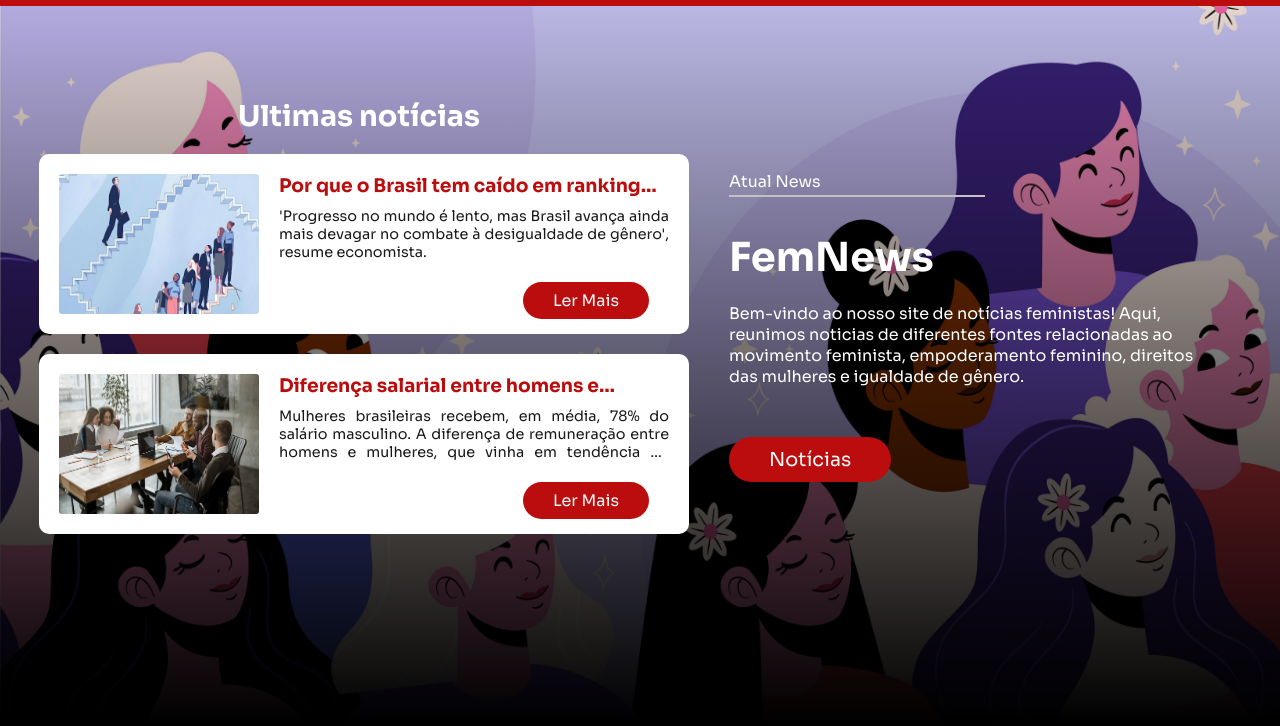
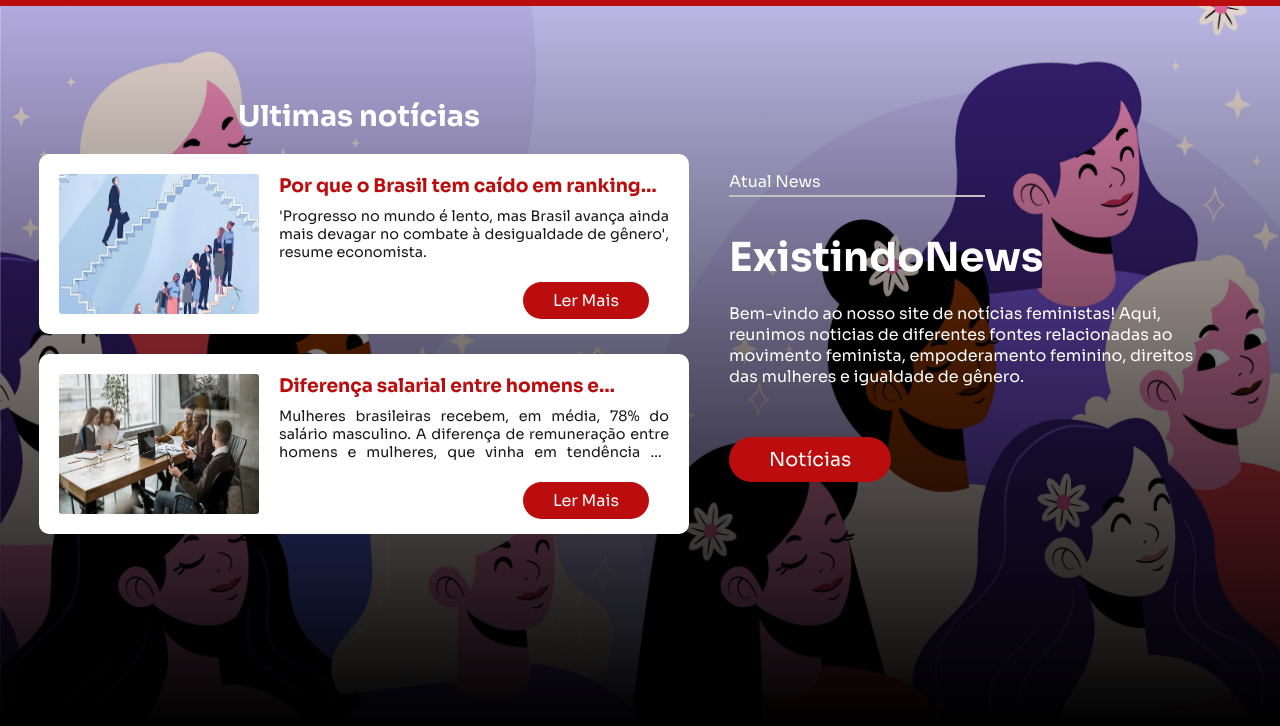
Before and after one commit to Lorsuz/MFT, a plain HTML site: page index.html in a window 1280 px wide. Shown: the part 74-800 px from the top of the page. Drawn offline with Linux system fonts and the light colour scheme.

Commit message:
correçao de titulo

```diff
--- a/index.html
+++ b/index.html
@@ -5,7 +5,7 @@
 	<meta charset="UTF-8">
 	<meta http-equiv="X-UA-Compatible" content="IE=edge">
 	<meta name="viewport" content="width=device-width, initial-scale=1.0">
-	<title>MFT - Movimento_Feminista_Trabalhista</title>
+	<title>ExistindoNews | HOME: MFT - Movimento_Feminista_Trabalhista</title>
 
 	<link rel="stylesheet" href="components/styles/style.css">
 	<link rel="stylesheet" href="https://cdnjs.cloudflare.com/ajax/libs/font-awesome/6.2.0/css/all.min.css">
@@ -59,7 +59,7 @@
 				</div>
 				<div class="right">
 					<span>Atual News</span>
-					<h2>FemNews</h2>
+					<h2>ExistindoNews</h2>
 					<p>Bem-vindo ao nosso site de notícias feministas! Aqui, reunimos noticias de diferentes fontes relacionadas
 						ao movimento feminista, empoderamento feminino, direitos das mulheres e igualdade de gênero.</p>
 					<div class="news"><a href="#news">Notícias</a></div>
```
